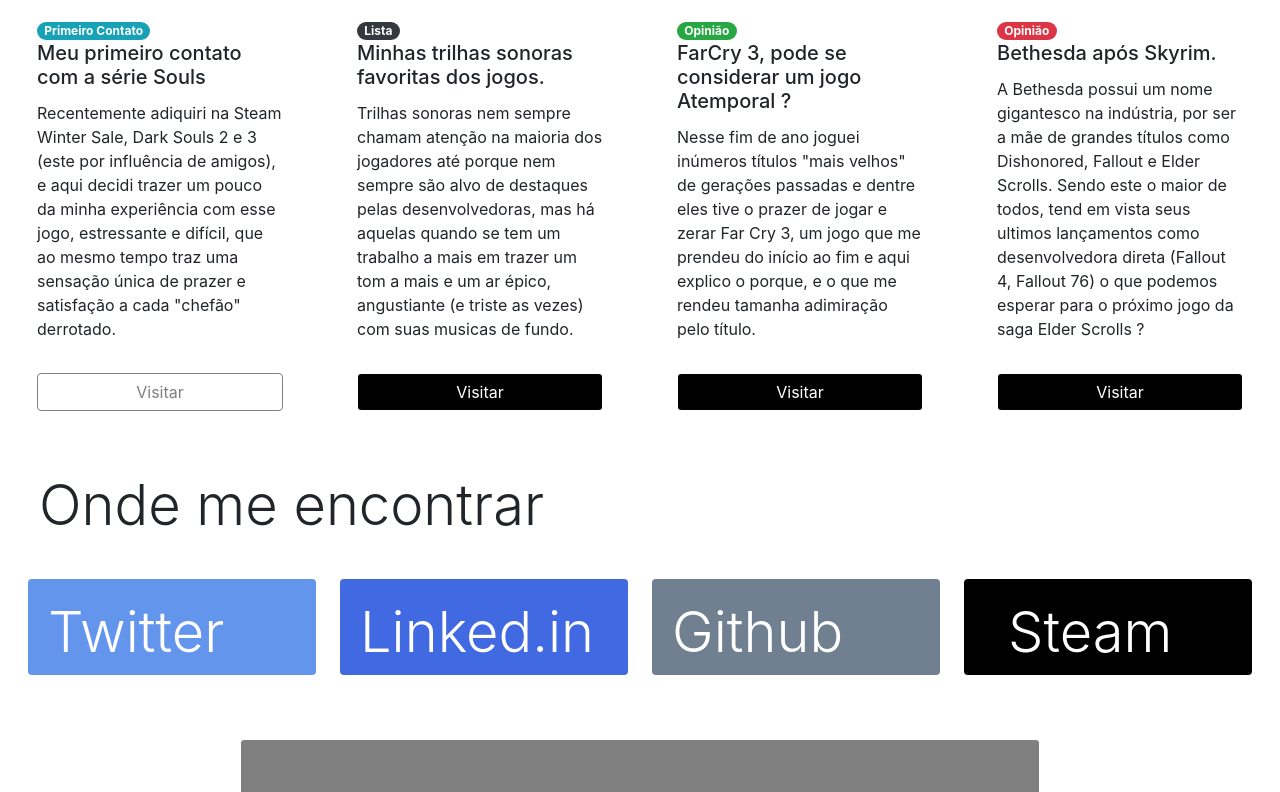
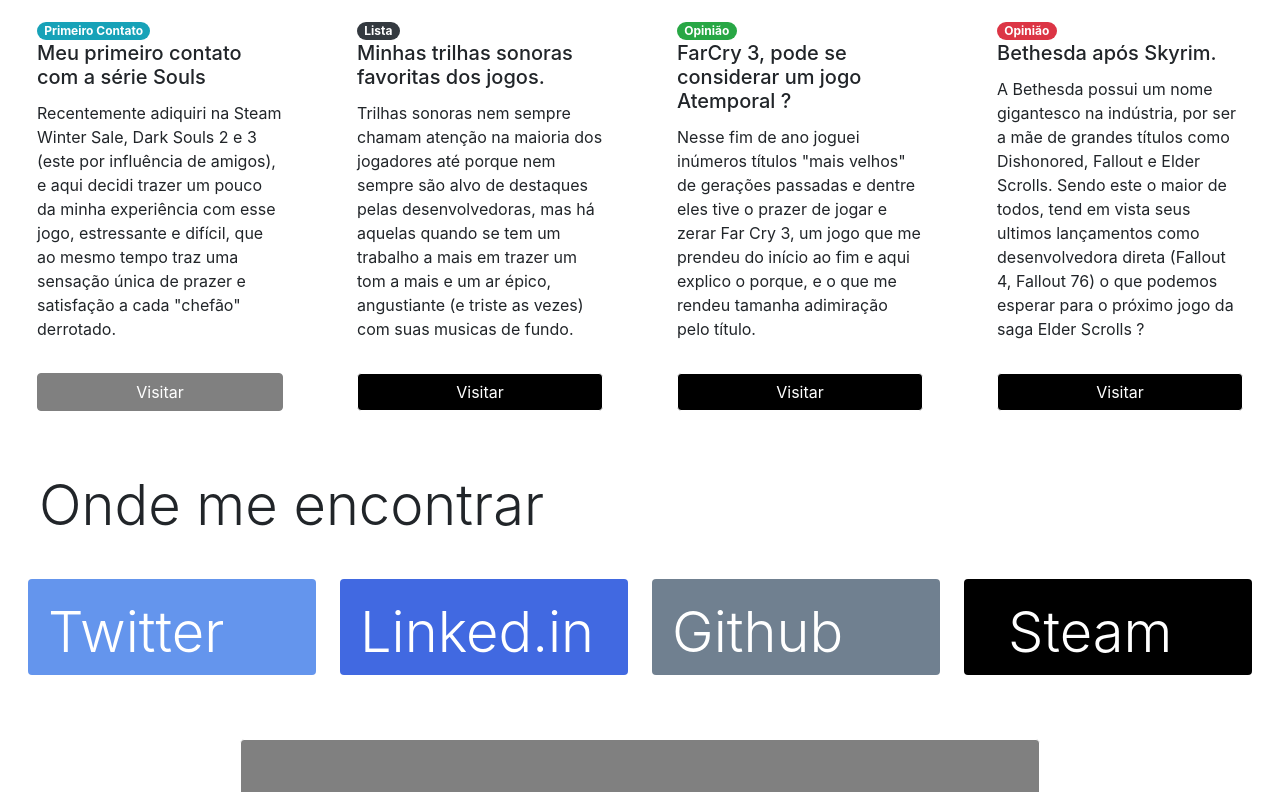
Before and after one commit to flaviodart/Hyped., a plain HTML site: page index.html in a window 1280 px wide. In both pictures the pointer is over the link 160 px from the left and 1526 px from the top of the page. Shown: the part 1134-1926 px from the top of the page. Drawn offline with nearby package versions, Linux system fonts and the light colour scheme.

Commit message:
recent pub hover

```diff
--- a/css/main.css
+++ b/css/main.css
@@ -26,8 +26,8 @@
 }
 
 .card a:hover {
-     background-color: white;
-     color: grey;
+     background-color: grey;
+     color: white;
      border: 1px solid grey !important;
 }
 
```
